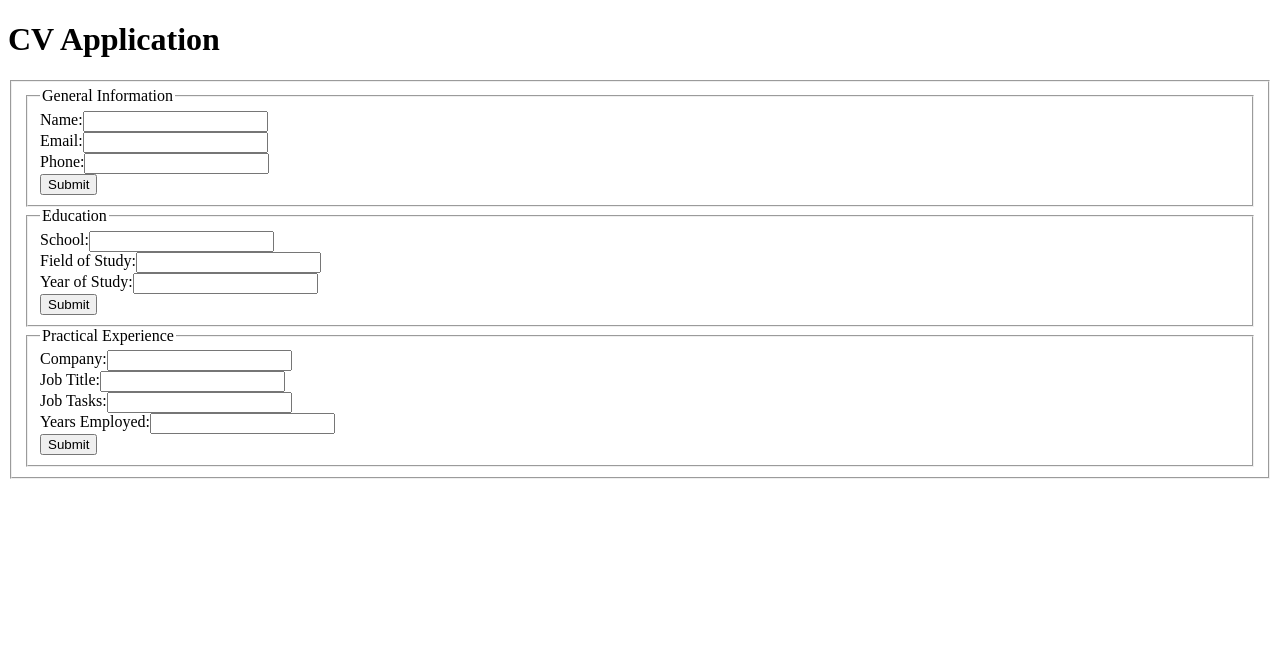
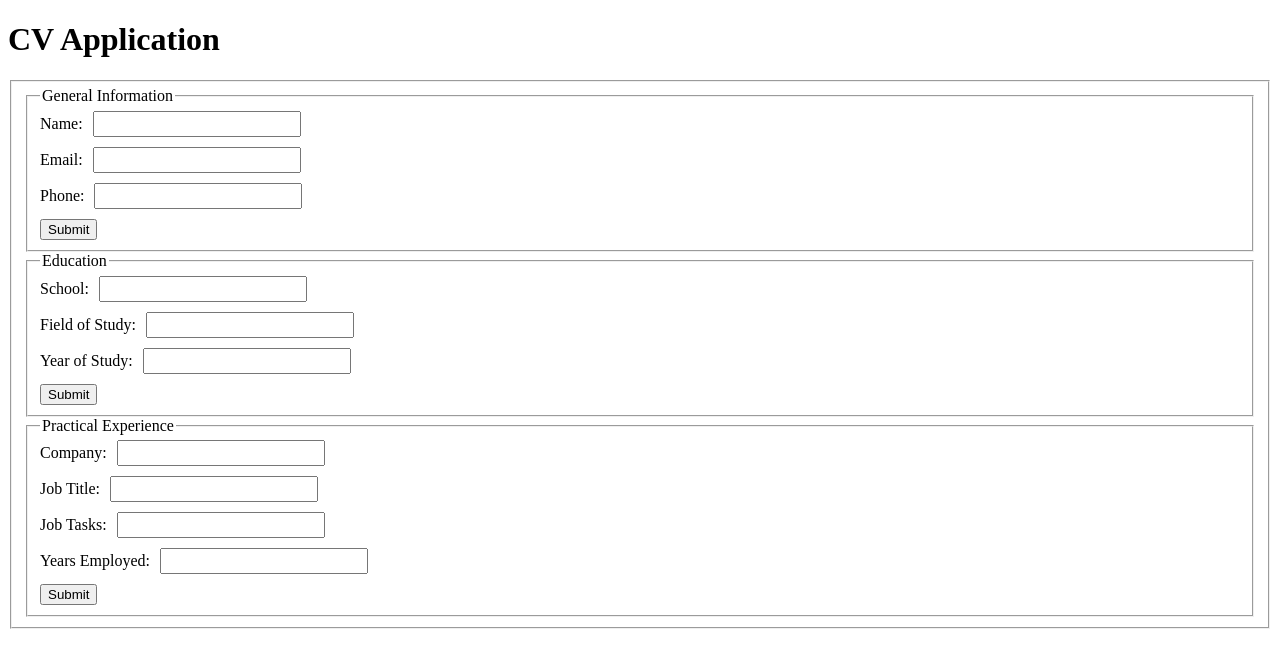
Before and after one commit to justinrkinsman/CVProject, a React (Create React App) app: page / in a window 1280 px wide. Shown: the top 668 px of the page. Built offline with nearby package versions, Linux system fonts and the light colour scheme.

Commit message:
Add CSS styling to cv

```diff
--- a/src/App.css
+++ b/src/App.css
@@ -11,19 +11,15 @@ form {
 label {
     display: flex;
     flex-direction: row;
-    justify-content: flex-end;
+    justify-content: flex-start;
     text-align: right;
-    /*width: 400px;
+    width: 400px;
     line-height: 26px;
-    margin-bottom: 10px;*/
+    margin-bottom: 10px;
 }
 
-/*input {
+input {
     height: 20px;
     flex: 0 0 200px;
     margin-left: 10px;
-}*/
-
-.generalInformationInput {
-    background-color: blue;
 }
--- a/src/components/GeneralInfo.js
+++ b/src/components/GeneralInfo.js
@@ -1,6 +1,4 @@
 import React, { Component } from "react"
-import { useState } from 'react'
-import * as ReactDOM from 'react-dom'
 
 export class GeneralInformation extends Component {
     constructor(){
```
Also changed, not shown: src/App.js (+0 -7 lines).
